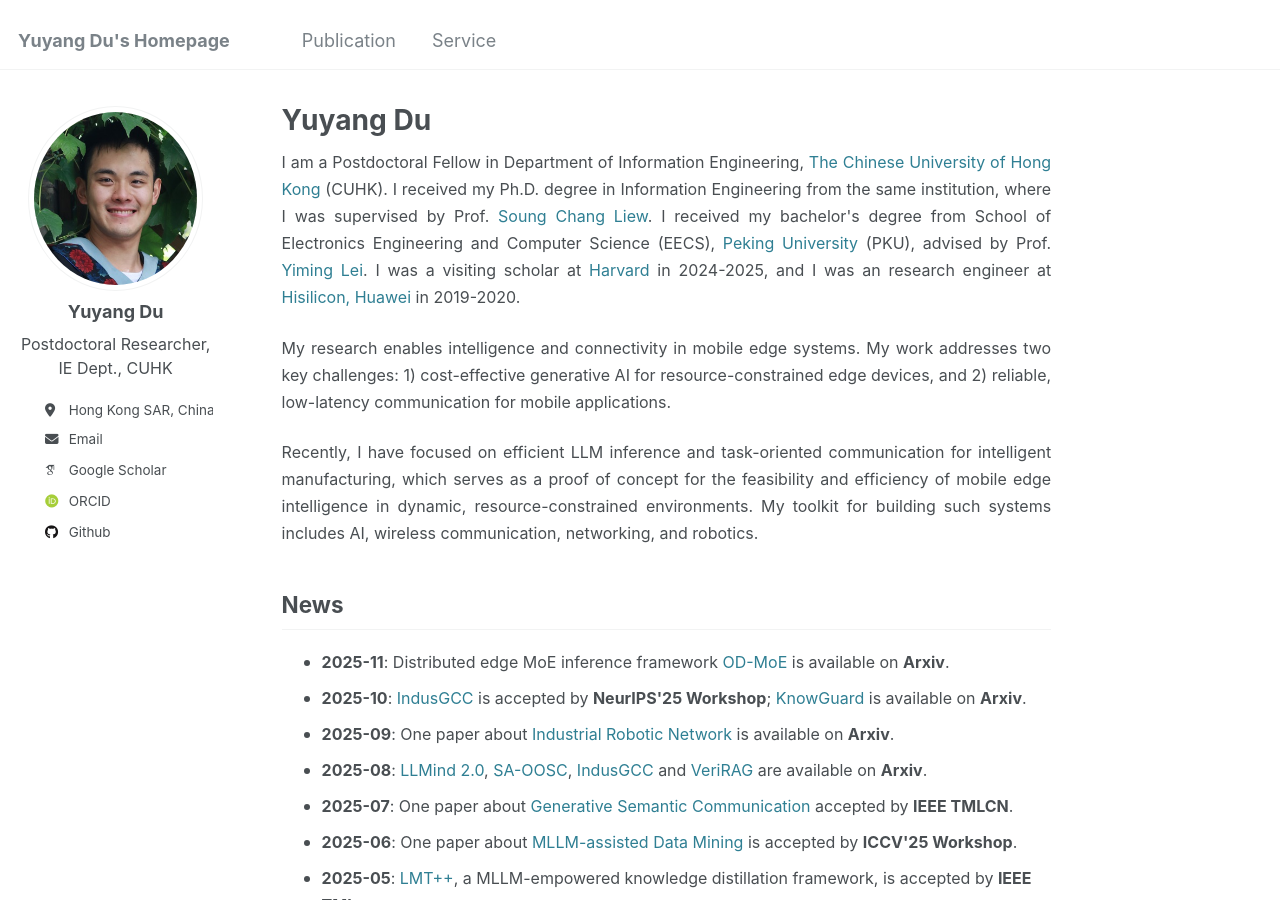
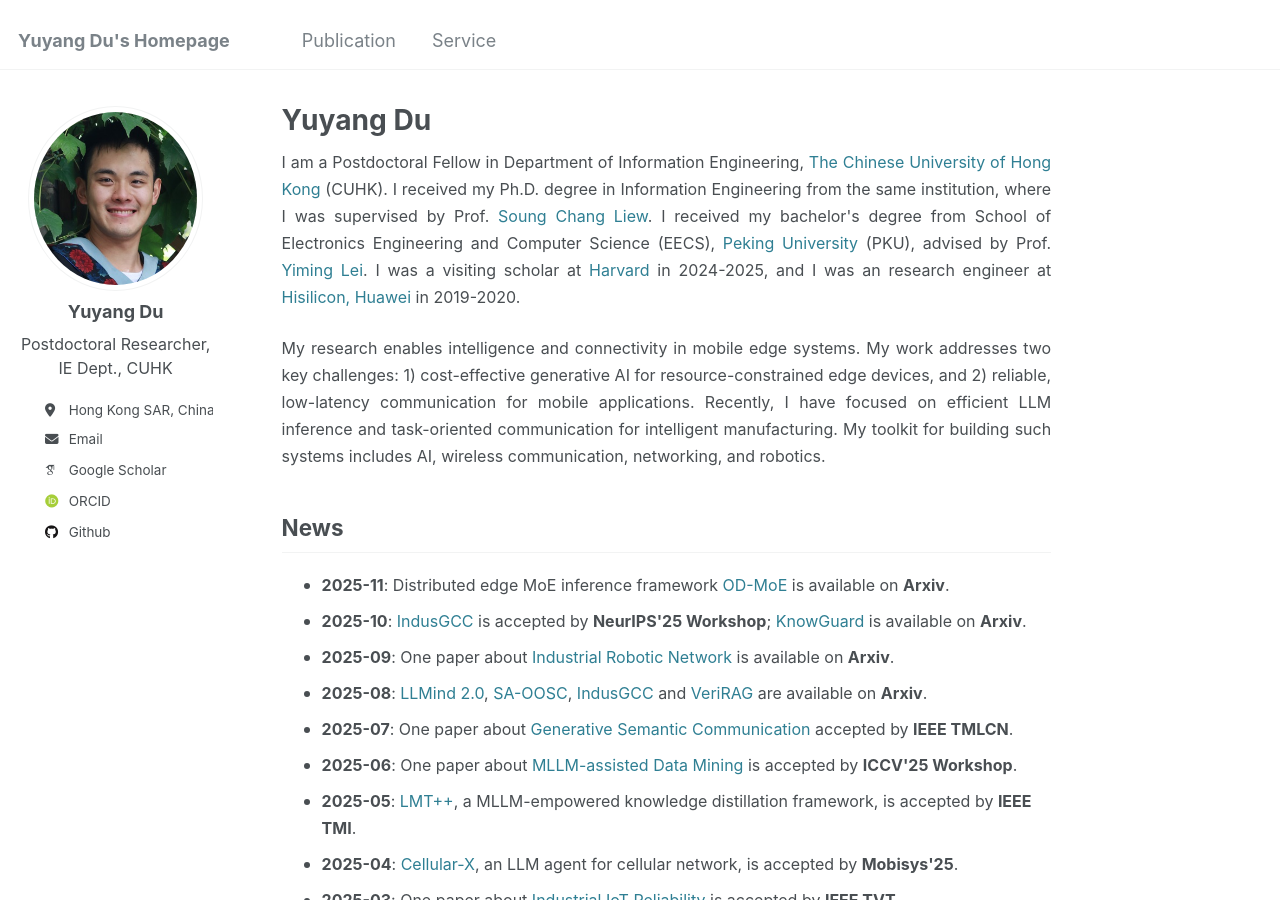
Before and after one commit to yuyangdu01/yuyangdu01.github.io, a Jekyll site: the page built from _pages/about.md, in a window 1280 px wide and 900 px high. Built offline with Jekyll 4.4.1, drawn with Linux system fonts in a browser that asks for light colours; some web fonts are replaced.

Commit message:
Update about.md

```diff
--- a/_pages/about.md
+++ b/_pages/about.md
@@ -15,9 +15,7 @@ a {
 
 <p style="text-align: justify;"><font size=3> I am a Postdoctoral Fellow in Department of Information Engineering, <a href="https://www.cuhk.edu.hk/english/index.html">The Chinese University of Hong Kong</a> (CUHK). I received my Ph.D. degree in Information Engineering from the same institution, where I was supervised by Prof. <a href="https://www.ie.cuhk.edu.hk/faculty/LIEW-Soung-Chang/">Soung Chang Liew</a>. I received my bachelor's degree from School of Electronics Engineering and Computer Science (EECS), <a href="https://www.pku.edu.cn/">Peking University</a> (PKU), advised by Prof. <a href="https://ele.pku.edu.cn/dzxxen/info/1023/1115.htm">Yiming Lei</a>. I was a visiting scholar at <a href="https://seas.harvard.edu/">Harvard</a> in 2024-2025, and I was an research engineer at <a href="https://www.hisilicon.com/en">Hisilicon, Huawei</a> in 2019-2020.</font></p>
 
-<p style="text-align: justify;"><font size=3>My research enables intelligence and connectivity in mobile edge systems. My work addresses two key challenges: 1) cost-effective generative AI for resource-constrained edge devices, and 2) reliable, low-latency communication for mobile applications.</font></p>
-
-<p style="text-align: justify;"><font size=3>Recently, I have focused on efficient LLM inference and task-oriented communication for intelligent manufacturing, which serves as a proof of concept for the feasibility and efficiency of mobile edge intelligence in dynamic, resource-constrained environments. My toolkit for building such systems includes AI, wireless communication, networking, and robotics.</font></p>
+<p style="text-align: justify;"><font size=3>My research enables intelligence and connectivity in mobile edge systems. My work addresses two key challenges: 1) cost-effective generative AI for resource-constrained edge devices, and 2) reliable, low-latency communication for mobile applications. Recently, I have focused on efficient LLM inference and task-oriented communication for intelligent manufacturing. My toolkit for building such systems includes AI, wireless communication, networking, and robotics.</font></p>
 
 News <font size=3></font>
 ------
```
